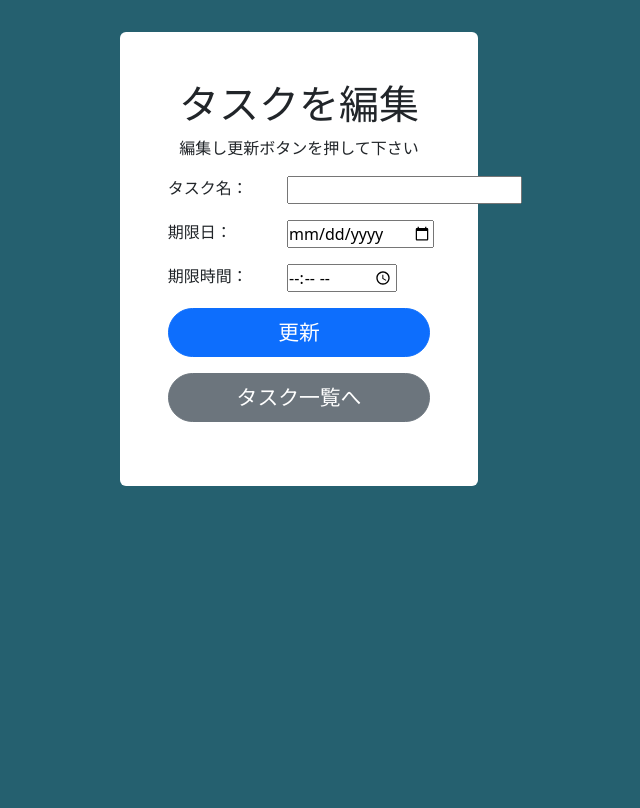
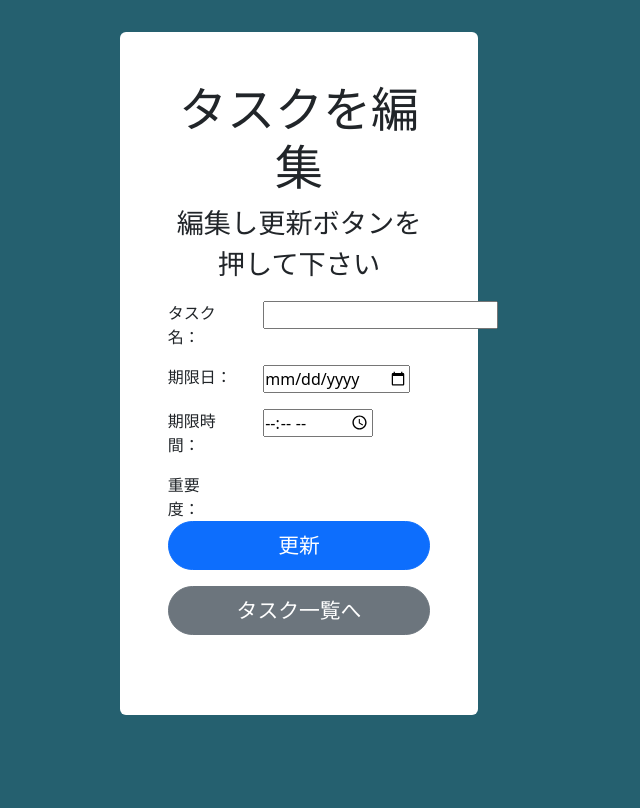
Before and after one commit to ShumpeiSeto/flask2, a Flask app: template taskbell/templates/testtemp/edit_task.html in a window 1280 px wide. Shown: the whole page, without its empty margins (341-981 px from the left). Run offline with Flask 3, Linux system fonts and the light colour scheme; the template is opened without the code that fills it, so the values that code supplies are empty.

Commit message:
重要度に関して編集画面のバグ修正

```diff
--- a/taskbell/templates/testtemp/edit_task.html
+++ b/taskbell/templates/testtemp/edit_task.html
@@ -6,34 +6,75 @@
       <div class="card border-0">
         <div class="card-body p-4 p-md-5">
           <div class="text-center">
-            <h1>タスクを編集</h1>
-            <p>編集し更新ボタンを押して下さい</p>
+            <h1 class="font-size-l">タスクを編集</h1>
+            <p class="font-size-s">編集し更新ボタンを押して下さい</p>
           </div>
           <form method="post" class="edit_task_form">
             <div class="row mb-3">
-              <div class="col-5">
+              <div class="col-4">
                   <label for="task_name">タスク名：</label>
               </div>
-              <div class="col-7">
-                  <input type="text" name="title" id="title">
+              <div class="col-6">
+                  <input type="text" name="title" id="title" value="{{ task.title }}">
               </div>
             </div>
             <div class="row mb-3">
-              <div class="col-5">
+              <div class="col-4">
                 <label for="dead_day">期限日：</label>
               </div>
               <div class="col-7">
-                <input type="date" name="dead_date" id="dead_date">
+                <input type="date" name="dead_date" id="dead_date" value="{{ task.deadline.date() }}">
               </div>
             </div>
             <div class="row mb-3">
-              <div class="col-5">
+              <div class="col-4">
                 <label for="dead_time">期限時間：</label>
               </div>
               <div class="col-7">
-                <input type="time" name="dead_time" id="dead_time">
+                <input type="time" name="dead_time" id="dead_time" value="{{ task.deadline.time() }}">
               </div>
             </div>
+            <div class="row mb-3">
+              <div class="col-3">
+                <label for="importance">重要度：</label>
+              </div>
+              {% if task.importance == 0 %}
+              <div class="col-8">
+              <label class="pe-1">
+                <input type="radio" name="importance" id="importance" value="0" checked>普通
+              </label>
+              <label class="pe-1">
+                <input type="radio" name="importance" id="importance" value="1">重要
+              </label>
+              <label>
+                <input type="radio" name="importance" id="importance" value="2">最重要
+              </label>
+              </div>
+              {% elif task.importance == 1 %}
+              <div class="col-8">
+              <label class="pe-1">
+                <input type="radio" name="importance" id="importance" value="0">普通
+              </label>
+              <label class="pe-1">
+                <input type="radio" name="importance" id="importance" value="1" checked>重要
+              </label>
+              <label>
+                <input type="radio" name="importance" id="importance" value="2">最重要
+              </label>
+              </div>
+              {% elif task.importance == 2 %}
+              <div class="col-8">
+              <label class="pe-1">
+                <input type="radio" name="importance" id="importance" value="0">普通
+              </label>
+              <label class="pe-1">
+                <input type="radio" name="importance" id="importance" value="1">重要
+              </label>
+              <label>
+                <input type="radio" name="importance" id="importance" value="2" checked>最重要
+              </label>
+              </div>
+            {% endif %}
             {# ボタンエリア #}
             <div class="d-grid buttons gap-3">
               <button type="submit" class="btn btn-primary btn-lg rounded-pill">更新</button>
--- a/taskbell/views.py
+++ b/taskbell/views.py
@@ -58,6 +58,7 @@
         task.title = update_info["title"]
         task.deadline = update_info["dead_line"]
         task.is_completed = update_info["is_completed"]
+        task.importance = update_info["importance"]
         try:
             # db.session.add(task)
             db.session.merge(task)
@@ -205,11 +206,13 @@
         dead_date = request.form.get("dead_date")
         dead_time = request.form.get("dead_time")
         dead_line = make_deadline2(dead_date, dead_time)
+        importance = int(request.form.get("importance"))
         is_completed = False
         update_info = {
             "title": title,
             "dead_line": dead_line,
             "is_completed": is_completed,
+            "importance": importance
         }
         update(task, update_info)
     return redirect("/my_task")
```
